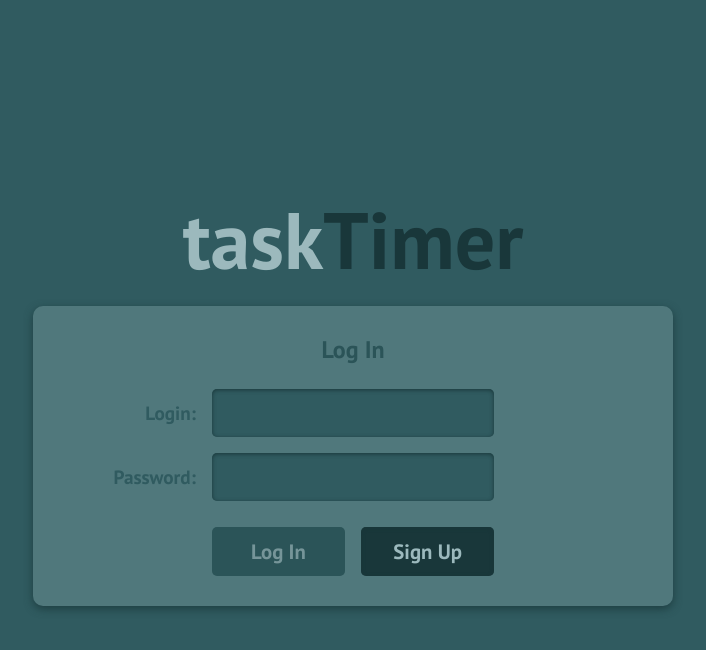
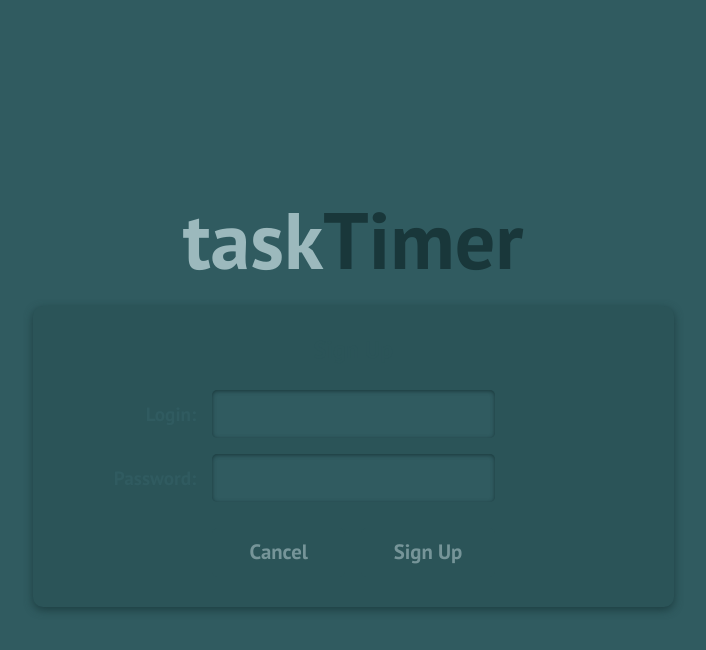
Before and after one commit to jchojna/task-timer, a React (Create React App) app: page / in a window 1280 px wide. Both pictures are taken after a click on the button "Sign Up". Shown: the top 650 px of the page, without its empty margins (287-993 px from the left). Built offline with nearby package versions, Linux system fonts and the light colour scheme.

Commit message:
feat(LoginBox): add smooth transition between signIn and signUp sections

```diff
--- a/src/components/LoginBox.js
+++ b/src/components/LoginBox.js
@@ -1,54 +1,150 @@
 import React, { Component } from 'react';
+import classNames from 'classnames';
 import '../scss/LoginBox.scss';
 
 class LoginBox extends Component {
   constructor(props) {
     super(props);
     this.state = {
-
+      isLoginBoxLoaded: false,
+      isSignInVisible: false,
+      isSignUpVisible: false
     };
   }
 
+  componentDidMount() {
+    this.setState({
+      isLoginBoxLoaded: true,
+      isSignInVisible: true
+    });
+  }
+
+  handleCardToggle = () => {
+    this.setState(prevState => ({
+      isSignInVisible: !prevState.isSignInVisible,
+      isSignUpVisible: !prevState.isSignUpVisible,
+      isFirstLoad: false
+    }));
+  }
+
+  handleLogIn = () => {
+    console.log('log in');
+  }
+
+  handleSignUp = () => {
+    console.log('sign up');
+  }
+
   render() {
+    const {
+      isLoginBoxLoaded,
+      isSignInVisible,
+      isSignUpVisible} = this.state;
+
+    const loginBoxClass = classNames('LoginBox', {
+      'LoginBox--visible': isLoginBoxLoaded
+    });
+
+    const signInClass = classNames('signIn', {
+      //'signIn--visible': isSignInVisible,
+      'signIn--rotateIn': isSignInVisible,
+      'signIn--rotateOut': !isSignInVisible
+    });
+    const signUpClass = classNames('signUp', {
+      //'signUp--visible': isSignUpVisible,
+      'signUp--rotateIn': isSignUpVisible,
+      'signUp--rotateOut': !isSignUpVisible
+    });
+
     return (
-      <section className="LoginBox">
+      <div className={loginBoxClass}>
         <p className="LoginBox__logo">
           task<span className="LoginBox__logo--color">Timer</span>
         </p>
+        {/* SIGN IN */}
         <div className="LoginBox__container">
-          <h2 className="LoginBox__heading">Log In</h2>
+          <section className={signInClass}>
+            <h2 className="signIn__heading">Log In</h2>
             <label
-            htmlFor="login"
-            className="LoginBox__label LoginBox__label--login"
+              htmlFor="signInLogin"
+              className="signIn__label signIn__label--login"
             >
               Login:
             </label>
             <input
-            id="login"
+              id="signInLogin"
               type="text"
-            className="LoginBox__input LoginBox__input--login"
+              className="signIn__input signIn__input--login"
               spellCheck="false"
             />
             <label
-            htmlFor="password"
-            className="LoginBox__label LoginBox__label--password"
+              htmlFor="signInPassword"
+              className="signIn__label signIn__label--password"
             >
               Password:
             </label>
             <input
-            id="password"
+              id="signInPassword"
               type="password"
-            className="LoginBox__input LoginBox__input--password"
+              className="signIn__input signIn__input--password"
               spellCheck="false"
             />
-          <button className="LoginBox__button LoginBox__button--logIn">
+            <button
+              className="signIn__button signIn__button--logIn"
+              onClick={this.handleLogIn}
+            >
               Log In
             </button>
-          <button className="LoginBox__button LoginBox__button--signUp">
+            <button
+              className="signIn__button signIn__button--signUp"
+              onClick={this.handleCardToggle}
+            >
               Sign Up
             </button>
+          </section>
+
+          {/* SIGN UP */}
+          <section className={signUpClass}>
+            <h2 className="signUp__heading">Sign Up</h2>
+            <label
+              htmlFor="signUpLogin"
+              className="signUp__label signUp__label--login"
+            >
+              Login:
+            </label>
+            <input
+              id="signUpLogin"
+              type="text"
+              className="signUp__input signUp__input--login"
+              spellCheck="false"
+            />
+            <label
+              htmlFor="signUpPassword"
+              className="signUp__label signUp__label--password"
+            >
+              Password:
+            </label>
+            <input
+              id="signUpPassword"
+              type="password"
+              className="signUp__input signUp__input--password"
+              spellCheck="false"
+            />
+            <button
+              className="signUp__button signUp__button--logIn"
+              onClick={this.handleCardToggle}
+            >
+              Cancel
+            </button>
+            <button
+              className="signUp__button signUp__button--signUp"
+              onClick={this.handleSignUp}
+            >
+              Sign Up
+            </button>
+          </section>
         </div>
-      </section>
+      </div>
     );
   }
 }
--- a/src/scss/LoginBox.scss
+++ b/src/scss/LoginBox.scss
@@ -23,19 +23,26 @@
     }
 
     @media only screen and (min-width: $media-md) {
-
       font-size: 80px;
     }
   }
 
   &__container {
+    position: relative;
+    perspective: 800px;
+  }
+}
+
+// #region [ Horizon ] Sign In / Sign Up
+
+.signIn,
+.signUp {
   align-items: center;
   background-color: $color-teal;
   box-shadow: $card-shadow-medium;
   border-radius: 10px;
   display: grid;
   gap: 0.5em;
-    padding: 30px;
   grid-template-areas:
   "heading       heading      "
   "loginLabel    loginLabel   "
@@ -43,7 +50,19 @@
   "passwordLabel passwordLabel"
   "passwordInput passwordInput"
   "logInButton   signUpButton ";
+  padding: 30px;
+  transform: rotate3d(0, 1, 0, -90deg);
+  visibility: hidden;
 
+  &--rotateIn {
+    visibility: visible;
+    animation: rotateIn $toggle-card $toggle-card ease-out forwards;
+  }
+
+  &--rotateOut {
+    animation: rotateOut $toggle-card ease-in forwards;
+    transition: visibility 0s $toggle-card;
+  }
 
   @media only screen and (min-width: $media-md) {
     gap: 1em;
@@ -53,7 +72,6 @@
     "passwordLabel passwordInput passwordInput .      "
     ".             logInButton   signUpButton  .      ";
     grid-template-columns: repeat(4, 1fr);
-    }
   }
 
   &__heading {
@@ -153,3 +171,14 @@
     }
   }
 }
+
+// #endregion
+
+.signUp {
+  background-color: $color-teal-dark-2;
+  height: 100%;
+  left: 0;
+  position: absolute;
+  top: 0;
+  width: 100%;
+}
--- a/src/scss/_variables.scss
+++ b/src/scss/_variables.scss
@@ -26,14 +26,17 @@ $fade-stopTask: 0.3s;
 $time-alert: 0.3s;
 $hover-card: 0.4s;
 $toggle-button: 0.5s;
+$toggle-card: 0.3s;
 $new-task-button: 0.5s;
 
 // MEDIA
 $media-sm: 480px;
 $media-md: 768px;
 $media-lg: 1200px;
+
 // LAYOUT
 $layout-max-width: 1200px;
+
 // SIZE
 $size-controls-xs: 50px;
 $size-controls-md: 70px;
@@ -41,12 +44,13 @@ $radius-card: 10px;
 $close-button: 35px;
 $nav-button: 70px;
 $progressBar-height: 16px;
+
 // LOGO ANIMATION
 $logo-size: 600px;
 $intro-time: 4s;
+
 // BOARD
 $board-padding-xs: 15px;
-// CARDS
 
 // BOX SHADOWS
 $card-shadow-small: 0 2px 5px rgba($color: $color-teal-dark-3, $alpha: 0.8);
```
Lines whose indentation alone changed are shown as unchanged.
